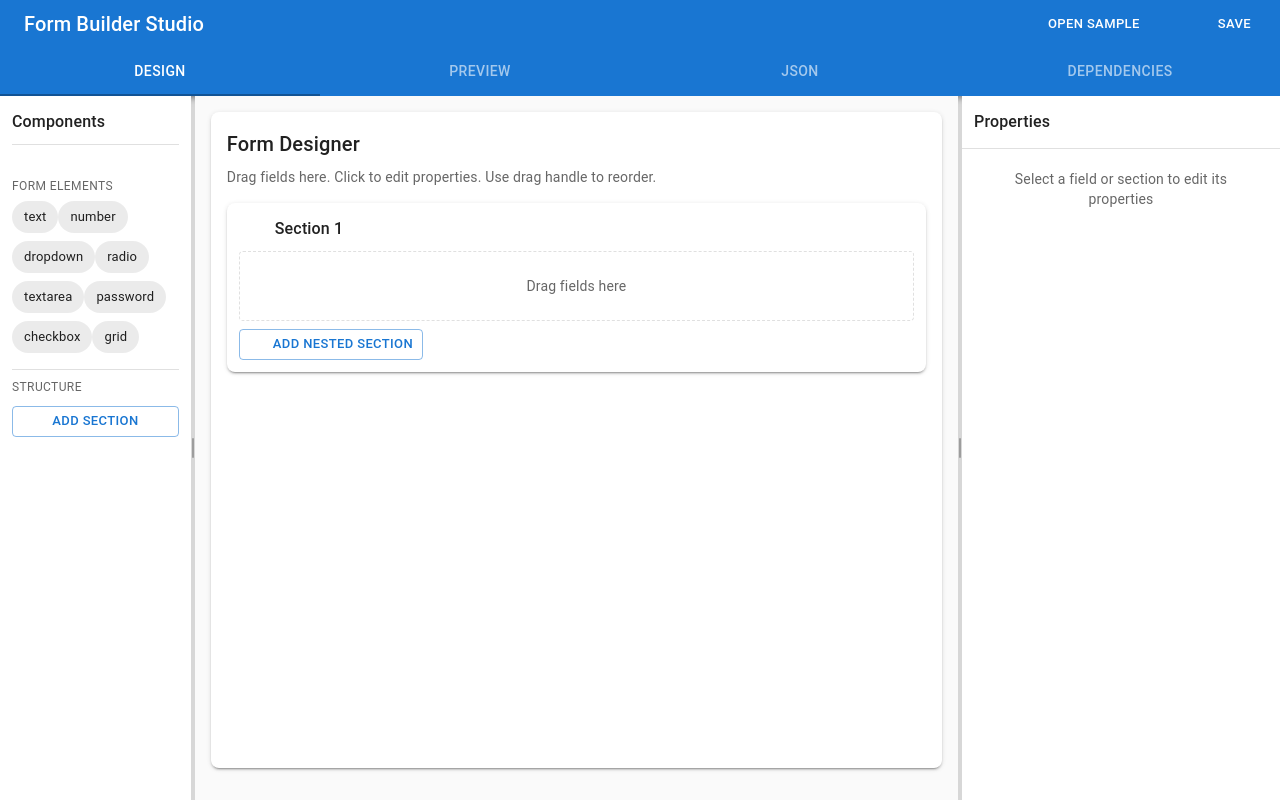
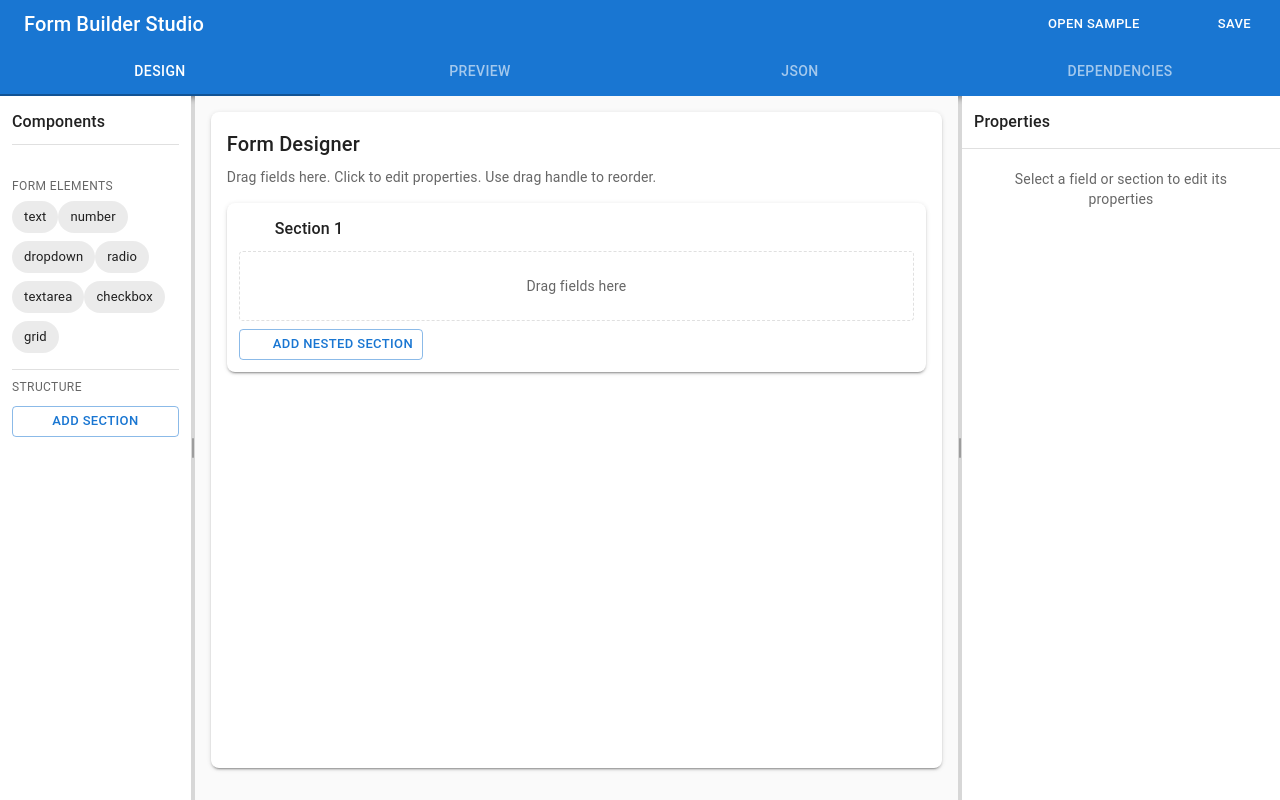
Before and after one commit to rahulmahajanrepo/dynamic-form-react, a React (Create React App) app: page / in a window 1280 px wide. Built offline with nearby package versions, Linux system fonts and the light colour scheme; some icons are missing.

Commit message:
removed password

```diff
--- a/src/FieldRenderer.tsx
+++ b/src/FieldRenderer.tsx
@@ -17,7 +17,6 @@ const FieldRenderer: React.FC<FieldRendererProps> = ({
   const renderField = () => {
     switch (field.type) {
       case "text":
-      case "password":
       case "number":
         return (
           <input
--- a/src/FormRenderer.tsx
+++ b/src/FormRenderer.tsx
@@ -426,20 +426,6 @@ const buildStructuredData = () => {
             }}
           />
         )}
-        {field.type === 'password' && (
-          <TextField
-            label={field.label}
-            type="password"
-            placeholder={field.placeholder}
-            required={field.required}
-            value={formValues[field.name] || ''}
-            onChange={(e) => handleChange(field.name, e.target.value)}
-            onBlur={() => setTouched({...touched, [field.name]: true})}
-            fullWidth
-            error={!!touched[field.name] && !!errors[field.name]}
-            helperText={touched[field.name] && errors[field.name]}
-          />
-        )}
         {field.type === 'checkbox' && (
           <FormControl
             required={field.required}
--- a/src/Playground.tsx
+++ b/src/Playground.tsx
@@ -70,7 +70,7 @@ import DependenciesTab from "./FormBuilder/components/layout/tabs/DependenciesTa
 import PreviewTab from './FormBuilder/components/layout/tabs/PreviewTab'; // Import the new component
 import DesignTab from './FormBuilder/components/layout/tabs/design/DesignTab'; // Import the new component
 
-const fieldTypes: Field['type'][] = ['text', 'number', 'dropdown', 'radio', 'textarea', 'password', 'checkbox', 'grid'];
+const fieldTypes: Field['type'][] = ['text', 'number', 'dropdown', 'radio', 'textarea', 'checkbox', 'grid'];
 
 // Add this interface declaration
 interface DroppableAreaProps {
@@ -1693,7 +1693,7 @@ const handleAddField = (fieldType: Field['type']) => {
       required: false
     } as CheckboxField;
   } else {
-    // Text, textarea, password
+    // Text, textarea
     newField = {
       ...createBaseField(fieldName, fieldType, formattedLabel),
       required: false
@@ -1849,10 +1849,10 @@ const handleDropField = (sectionIndex: number, fieldType: Field['type'], positio
       required: false
     } as CheckboxField;
   } else {
-    // Text, textarea, password
+    // Text, textarea
     newField = {
       name: fieldName,
-      type: fieldType as 'text' | 'textarea' | 'password',
+      type: fieldType as 'text' | 'textarea',
       label: formattedLabel,
       placeholder: `Enter ${fieldType} value...`,
       required: false
--- a/src/types.ts
+++ b/src/types.ts
@@ -22,7 +22,7 @@ export interface Condition {
   equals: string;
 }
 
-export type FieldType = 'text' | 'number' | 'dropdown' | 'radio' | 'textarea' | 'password' | 'checkbox' | 'grid';
+export type FieldType = 'text' | 'number' | 'dropdown' | 'radio' | 'textarea' | 'checkbox' | 'grid';
 
 // Base field interface with common properties
 export interface BaseField {
@@ -36,7 +36,7 @@ export interface BaseField {
 
 // Text field type
 export interface TextField extends BaseField {
-  type: 'text' | 'textarea' | 'password';
+  type: 'text' | 'textarea';
   minLength?: string | number;
   maxLength?: string | number;
   pattern?: string;
@@ -117,7 +117,7 @@ export interface Form {
 
 // Type guard functions to check field types
 export function isTextField(field: Field): field is TextField {
-  return field.type === 'text' || field.type === 'textarea' || field.type === 'password';
+  return field.type === 'text' || field.type === 'textarea';
 }
 
 export function isNumberField(field: Field): field is NumberField {
```
